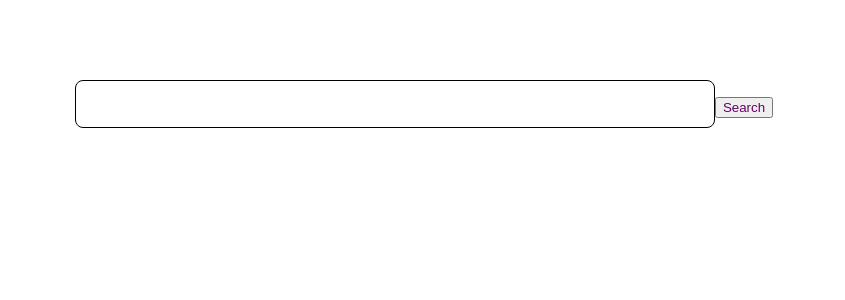
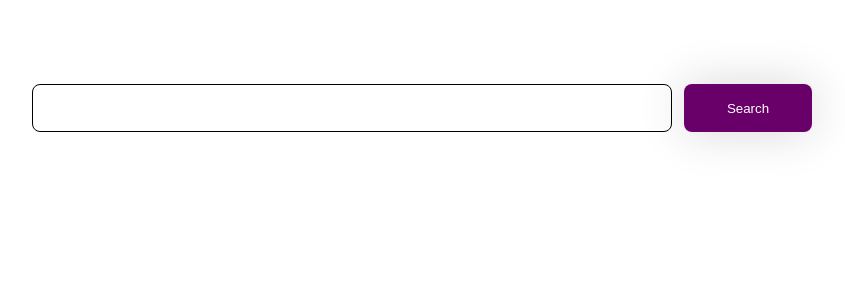
Before and after one commit to W1nt3rR/news-website-project, a React (Create React App) app: page / in a window 1280 px wide. Shown: the top 300 px of the page, without its empty margins (216-1061 px from the left). Built offline with nearby package versions, Linux system fonts and the light colour scheme.

Commit message:
Add Search Button

```diff
--- a/src/components/Home/home.module.scss
+++ b/src/components/Home/home.module.scss
@@ -1,5 +1,7 @@
 @import "../../common.scss";
 
-.search {
-
+.searchContainer {
+    display: flex;
+    align-items: center;
+    gap: $gap;
 }
--- a/src/components/Home/index.tsx
+++ b/src/components/Home/index.tsx
@@ -1,5 +1,6 @@
 import { useEffect, useState } from "react";
 import { newsAPI } from "../../api/api";
+import { Button } from "../Button";
 import { Layout } from "../Layout";
 import { SearchInput } from "../SearchInput";
 import style from "./home.module.scss";
@@ -33,9 +34,9 @@ export const Home = (props : Props) => {
     }
 
     return <Layout>
-        <div>
+        <div className={style.searchContainer}>
             <SearchInput input={search} setInput={setSearch}/>
-            <button className={style.search}>Search</button>
+            <Button type="coloured" onClickFn={() => {}} text="Search"/>
         </div>
     </Layout>
 }
```
